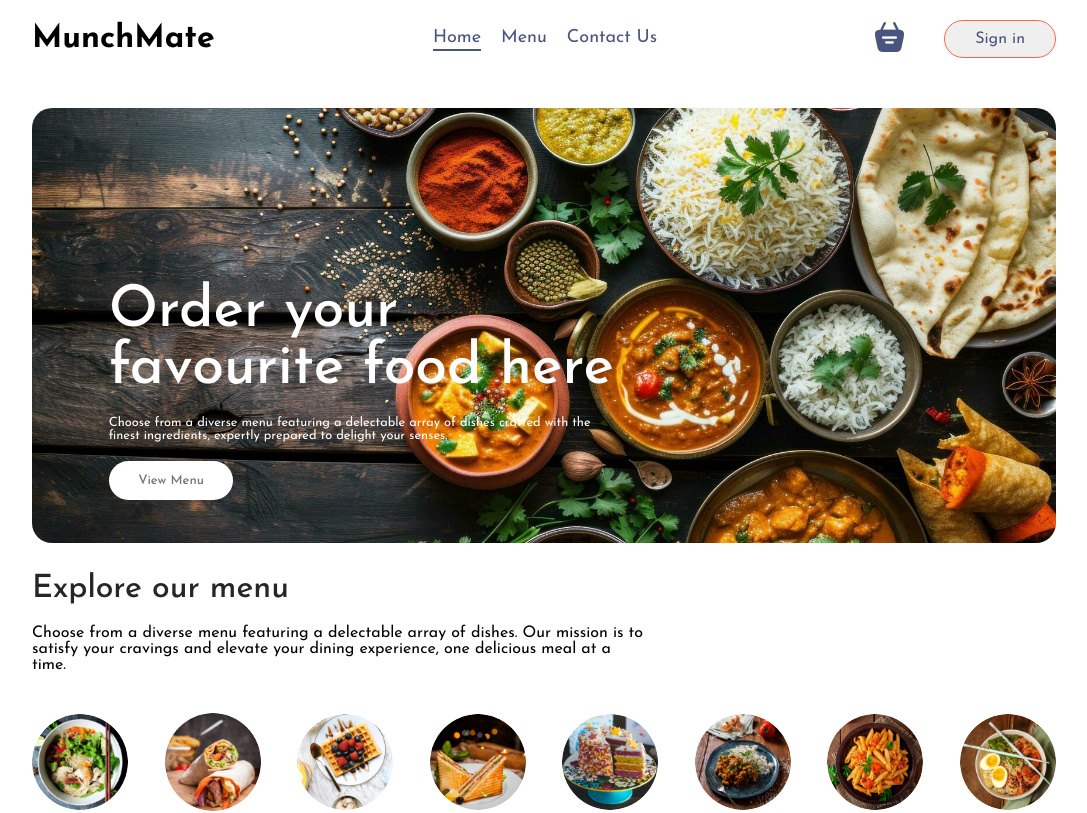
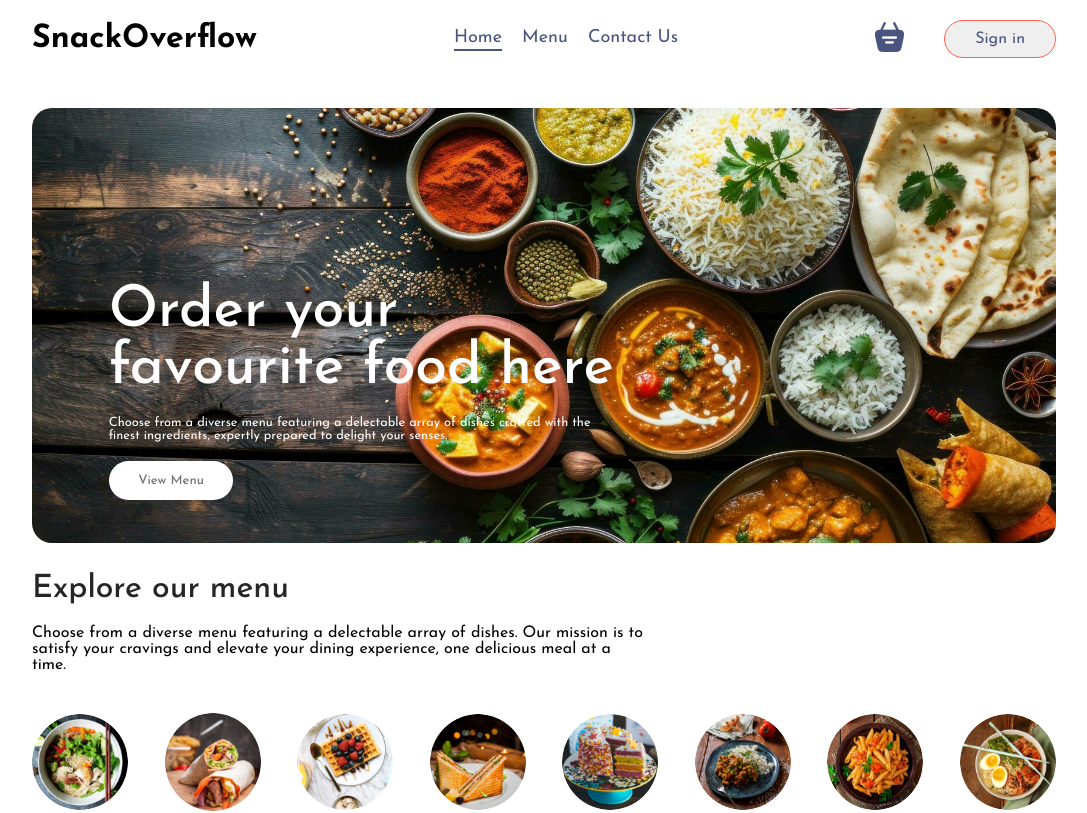
Before and after one commit to trivickram/SnackOverflow, a React (Vite) app in the folder Frontend/: page / in a window 1280 px wide. Shown: the top 813 px of the page, without its empty margins (96-1183 px from the left). Built offline with nearby package versions, Linux system fonts and the light colour scheme; no server answers.

Commit message:
SnackOverflow

```diff
--- a/Frontend/src/components/Navbar/Navbar.jsx
+++ b/Frontend/src/components/Navbar/Navbar.jsx
@@ -18,7 +18,7 @@ const Navbar = ({ setShowLogin }) => {
   return (
     <div className="navbar">
       <Link to="/">
-        <h1 className="logo">MunchMate</h1>
+        <h1 className="logo">SnackOverflow</h1>
       </Link>
       <ul className="navbar-menu">
         <Link
```
